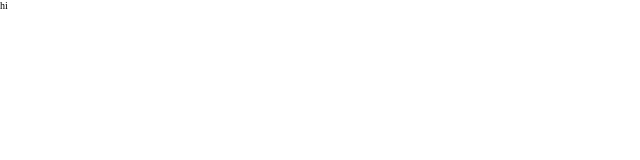
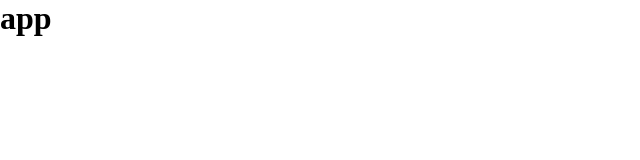
Before and after one commit to supriyakavathekar/Budget-final, a React (Vite) app: page / in a window 1280 px wide. Shown: the top 160 px of the page, without its empty margins (0-640 px from the left). Built offline with nearby package versions, Linux system fonts and the light colour scheme; a web font is replaced by a local one.

Commit message:
created div with class name as container and app wrapper in app.jsx

```diff
--- a/src/App.jsx
+++ b/src/App.jsx
@@ -3,9 +3,20 @@ import { useState } from 'react'
 
 function App() {
 
+
+
   return (
     <>
-  hi
+
+    <div className='container'>
+       <div className='app-wrapper'>
+        <h1>app</h1>
+       </div>
+    </div>
+
+
+
+
     </>
   )
 }
--- a/src/index.css
+++ b/src/index.css
@@ -10,5 +10,5 @@
 body{
   height: 100vh;
   width: 100vw;
-  font-size: 62.5%;
+  /* font-size: 62.5%; */
 }
```
